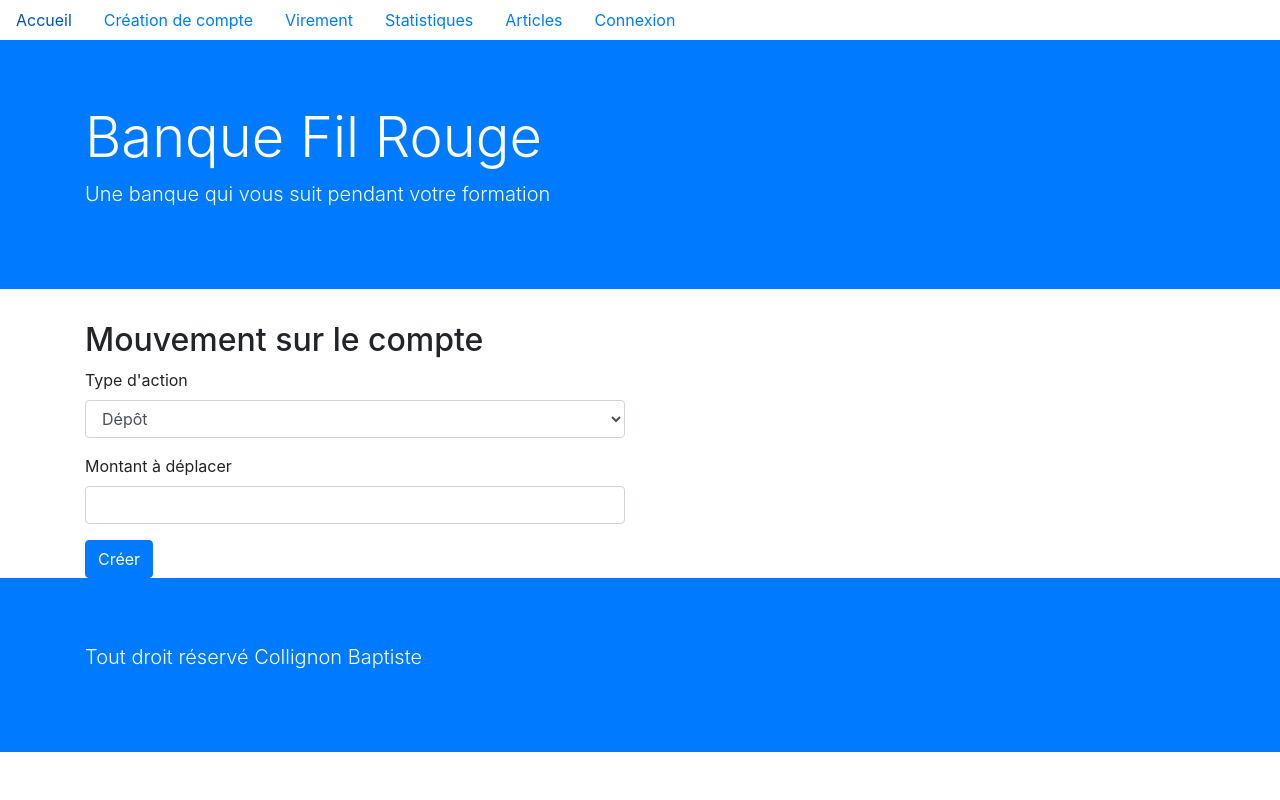
After one commit to CollignonB/projetFilRouge, a PHP site: page /mouvement.php in a window 1280 px wide. The commit adds this page. Run offline with PHP 8.4, Linux system fonts and the light colour scheme.

Commit message:
update template, display account datas, creation of a financial movement

```diff
--- /dev/null
+++ b/mouvement.php
@@ -0,0 +1,28 @@
+<?php
+include "template/nav.php";
+include "template/header.php";
+?>
+<main class="container">
+  <h2>Mouvement sur le compte</h2>
+  <div class="row">
+    <div class="col-6">
+      <form action="accountCrea.php" method="post">
+        <div class="form-group">
+          <label for="accountType">Type d'action</label>
+          <select class="form-control" id="accountAction" name="accountAction">
+            <option>Dépôt</option>
+            <option>Retrait</option>
+          </select>
+        </div>
+        <div class="form-group">
+          <label for="amount">Montant à déplacer</label>
+          <input type="number" class="form-control" id="amount" name ="amount"  min="50">
+        </div>
+        <button type="submit" class="btn btn-primary" name="accountCrea" >Créer</button>
+      </form>
+    </div>
+  </div>
+
+<?php
+include "template/footer.php";
+?>
--- a/template/nav.php
+++ b/template/nav.php
@@ -30,5 +30,10 @@
     <a class="nav-link" href="transfert.php">Virement</a>
     <a class="nav-link" href="stats.php">Statistiques</a>
     <a class="nav-link" href="articles.php">Articles</a>
-    <a class="nav-link" href="connection.php">Connexion</a>
+    <?php
+      if(!empty($_SESSION["user"]) && isset($_SESSION["user"])): ?>
+        <a class="nav-link" href="connection.php" >Déconnexion</a>
+      <?php else: ?>
+      <a class="nav-link" href="connection.php">Connexion</a>
+      <?php endif ?>
   </nav>
```
Also changed, not shown: connection.php (+4 -8 lines), index.php (+28 -5 lines).
